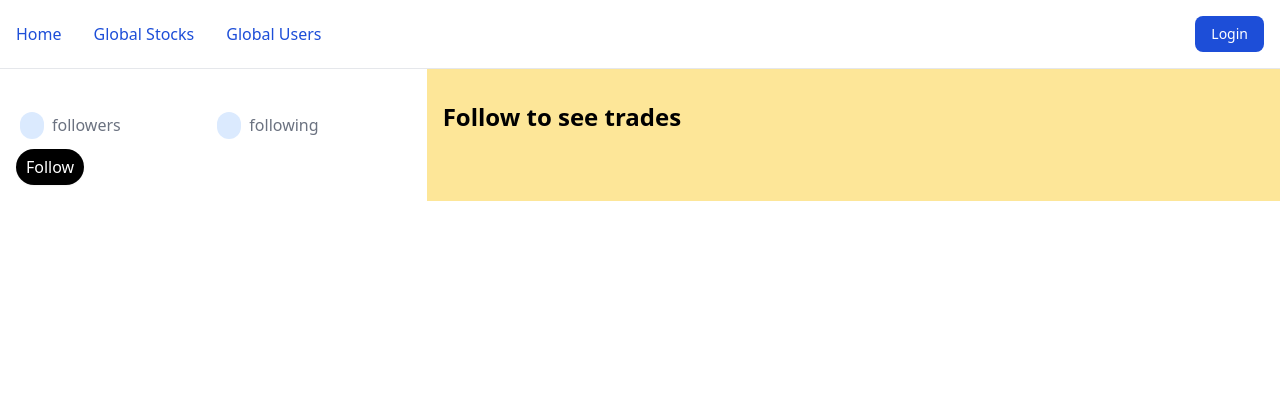
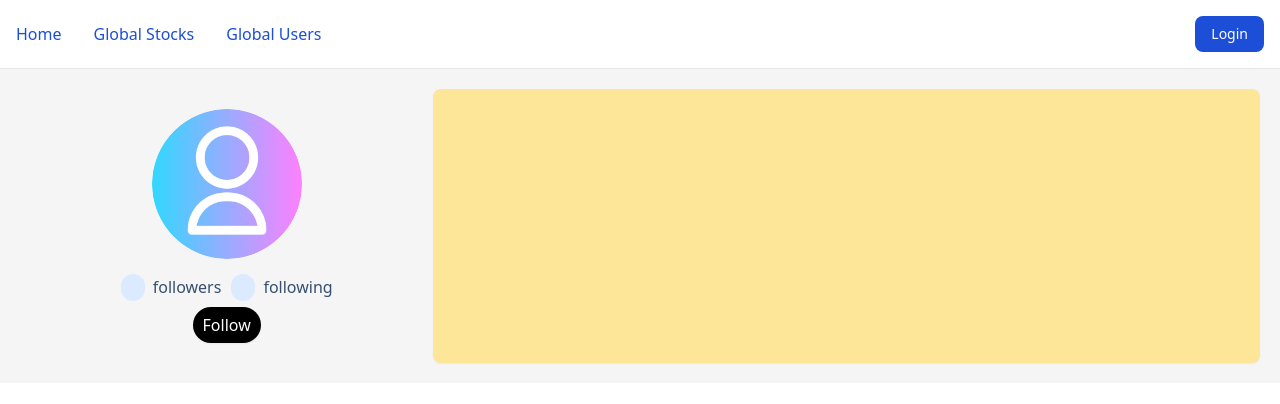
Before and after one commit to CS-407/Investogram-Frontend, a Next.js app: page /user/1 in a window 1280 px wide. Shown: the top 404 px of the page. Built offline with nearby package versions, Linux system fonts and the light colour scheme; no server answers.

Commit message:
added more styling

```diff
--- a/package.json
+++ b/package.json
@@ -15,6 +15,7 @@
     "@types/react": "18.0.27",
     "@types/react-dom": "18.0.10",
     "axios": "^1.3.5",
+    "chart.js": "^4.2.1",
     "eslint": "8.33.0",
     "eslint-config-next": "13.1.6",
     "next": "13.1.6",
--- a/src/app/page.tsx
+++ b/src/app/page.tsx
@@ -1,7 +1,9 @@
+
 import Image from 'next/image'
 import { Inter } from '@next/font/google'
 import styles from './page.module.css'
 import Header from './header'
+
 
 const inter = Inter({ subsets: ['latin'] })
 
@@ -9,6 +11,7 @@ export default function Home() {
   return (
     <main className={styles.main}>
       <div>Hello</div>
+
     </main>
   )
 }
--- a/src/app/profile/followers/page.tsx
+++ b/src/app/profile/followers/page.tsx
@@ -25,17 +25,22 @@ const Followers = () => {
 	}, []);
 
 	return (
+
+
 <>
-			<h1 className="text-2xl font-bold mt-4">Your Followers</h1>
-			<p>Number of followers: {followersList.length}</p>
-			<ul>
+<h1 className="text-2xl font-bold mt-4" style={{backgroundColor: "#FDE698", padding: "20px"}}>Your Followers</h1>
+<p className="text-lg mb-2" style={{color: "#364F6B", padding: "20px"}}>Number of followers: {followersList.length}</p>
+<ul className="list-none" style={{padding: "20px"}}>
 	{
 		followersList.map((usr) =>
-						<li id={usr._id}>{usr.username}</li>
+			<li id={usr._id} className="mb-2 p-2 bg-gray-100 rounded-lg shadow-sm">
+				{usr.username}
+			</li>
 		)
 	}
 </ul>
 </>
+
 	);
 };
 
--- a/src/app/profile/following/page.tsx
+++ b/src/app/profile/following/page.tsx
@@ -24,17 +24,19 @@ const Following = () => {
 	}, []); // Added an empty dependency array to ensure the useEffect hook is only executed once on component mount.
 
 	return (
-		<div>
-			<h1 className="text-2xl font-bold mt-4">Users You Follow</h1>
-			<p>Number of following: {followingList.length}</p>
-			<ul>
-				{
-					followingList.map((usr) =>
-						<li id={usr._id}>{usr.username}</li>
-					)
-				}
-			</ul>
-		</div>
+<>
+<h1 className="text-2xl font-bold mt-4" style={{backgroundColor: "#FDE698", padding: "20px"}}>Your Followers</h1>
+<p className="text-lg mb-2" style={{color: "#364F6B", padding: "20px"}}>Users You Follow: {followingList.length}</p>
+<ul className="list-none" style={{padding: "20px"}}>
+	{
+		followingList.map((usr) =>
+			<li id={usr._id} className="mb-2 p-2 bg-gray-100 rounded-lg shadow-sm">
+				{usr.username}
+			</li>
+		)
+	}
+</ul>
+</>
 	);
 };
 
--- a/src/app/profile/page.tsx
+++ b/src/app/profile/page.tsx
@@ -134,24 +134,25 @@ export default function profile() {
 						</div>
 					</div>
 					<div
-						className="flex-grow w-2/3 p-4"
+						className="flex-grow w-2/3 p-4 rounded-lg shadow-sm"
 						style={{ backgroundColor: "#FDE698" }}
 					>
 						<div>
-							{/* {state?.trades && <LossGainSection trades={state.trades} />} */}
+							{state?.trades && <LossGainSection trades={state.trades} />}
 						</div>
 					</div>
 				</div>
 			</main>
-			<div className="grid grid-cols-4 p-4">
-				<div className="col-span-3">
-					<p className="mb-4 font-extrabold leading-none tracking-tight text-gray-900 md:text-2xl lg:text-4xl dark:text-white">
+			<div className="grid grid-cols-4 p-4" style={{ backgroundColor: "#f5f5f5", padding: "20px" }}>
+				<div className="col-span-2" style={{ backgroundColor: "#f5f5f5", padding: "20px" }}>
+
+					<p className="mb-4 font-extrabold leading-none tracking-tight text-gray-900 md:text-2xl lg:text-4xl dark:text-black">
 						Trade History
 					</p>
 					{/* { state?.trades && <RecentTradesSection trades={state.trades} /> } */}
 				</div>
-				<div className="col-span-1">
-					<p className="mb-4 font-extrabold leading-none tracking-tight text-gray-900 md:text-2xl lg:text-4xl dark:text-white">
+				<div className="col-span-2" style={{ backgroundColor: "#f5f5f5", padding: "20px" }}>
+					<p className="mb-4 font-extrabold leading-none tracking-tight text-gray-900 md:text-2xl lg:text-4xl dark:text-black">
 						Value of Stocks Owned
 					</p>
 					{state?.stock_info && <StocksOwned stocks={state.stock_info} />}
--- a/src/app/user/[uid]/page.tsx
+++ b/src/app/user/[uid]/page.tsx
@@ -91,17 +91,46 @@ const User = () => {
 	};
 
 	return (
+
+
+		<div>
+			<main
+				className=""
+				style={{ backgroundColor: "#f5f5f5", padding: "20px" }}
+			>
 				<div className="flex flex-row">
-			<div className="flex-none w-1/3 p-4">
-				<h1 className="text-2xl font-bold mt-4">{user?.username}</h1>
+					<div
+						className="flex-none w-1/3 p-4 flex justify-center items-center flex-col"
+						style={{ backgroundColor: "#f5f5f5", padding: "20px" }}
+						>
+													<img
+							src={"/images/default_profile.jpg"}
+							alt={`${user?.username}'s avatar`}
+							className={"flex-center"}
+							style={{
+								borderRadius: "50%",
+								width: "150px",
+								height: "150px",
+								objectFit: "cover",
+							}}
+						/>
+						<h1
+							className="text-2xl font-bold mt-4"
+							style={{ color: "#364F6B" }}
+						>
+							{user?.username}
+						</h1>
 						<div className="flex flex-row">
-					<div className="text-gray-500 mt-2 w-1/2 p-1">
+							<div
+								className={`followers`}
+								style={{ marginRight: "10px", color: "#364F6B" }}
+							>
 								<p className="inline bg-blue-100 rounded-full px-3 py-1 text-sm font-semibold text-gray-700 mr-2 mb-2">
 									{user?.followers}
 								</p>{" "}
 								followers
 							</div>
-					<div className="text-gray-500 mt-2 w-1/2 p-1">
+							<div className="following" style={{ color: "#364F6B" }}>
 								<p className="inline bg-blue-100 rounded-full px-3 py-1 text-sm font-semibold text-gray-700 mr-2 mb-2">
 									{user?.following}
 								</p>{" "}
@@ -130,18 +159,21 @@ const User = () => {
 						</div>
 					</div>
 					<div
-				className="flex-grow w-2/3 p-4"
+						className="flex-grow w-2/3 p-4 rounded-lg shadow-sm"
 						style={{ backgroundColor: "#FDE698" }}
 					>
 						<div>
-					{following ? (
-						state?.trades && <LossGainSection trades={state.trades} />
-					) : (
-						<p className="text-2xl font-bold mt-4">Follow to see trades</p>
-					)}
+							{state?.trades && <LossGainSection trades={state.trades} />}
 						</div>
 					</div>
 				</div>
+			</main>
+		</div>
+
+
+
+
+
 	);
 };
 
--- /dev/null
+++ b/src/components/profile/homeProfileComponent.tsx
@@ -0,0 +1,71 @@
+import { useContext, useEffect, useState } from "react";
+import AuthContext from "@/context/AuthContext";
+import { TradeInfo } from "@/util/types";
+import axios from "axios";
+import { BASE_URL } from "@/util/globals";
+
+export default function homeProfileComponent() {
+  const { user } = useContext(AuthContext);
+  const [state, setState] = useState<TradeInfo>();
+
+  useEffect(() => {
+    axios
+      .get(`${BASE_URL}/api/user/trades/${user?._id}`, {
+        headers: {
+          Authorization: "Bearer " + localStorage.getItem("token"),
+        },
+      })
+      .then((res) => {
+        console.log("trades", res.data.trades);
+        console.log("stock_info", res.data.stock_info);
+        console.log("monetary_info", res.data.monetary_info);
+
+        setState({
+          trades: res.data.trades,
+          stock_info: res.data.stock_info,
+          monetary_info: res.data.monetary_info,
+        });
+      })
+      .catch((err) => {
+        if (err.response && err.response.data && err.response.data.msg) {
+          console.log(err.response.data.msg);
+        } else {
+          console.log("Trouble Contacting Server");
+        }
+      });
+  }, []);
+
+  return (
+    <div>
+      <main
+        className=""
+        style={{ backgroundColor: "#f5f5f5", padding: "20px" }}
+      >
+        <div className="flex flex-row">
+          <div
+            className="flex-none w-1/3 p-4 flex justify-center items-center flex-col"
+            style={{ backgroundColor: "#f5f5f5", padding: "20px" }}
+          >
+            <img
+              src={"/images/default_profile.jpg"}
+              alt={`${user?.username}'s avatar`}
+              className={"flex-center"}
+              style={{
+                borderRadius: "50%",
+                width: "150px",
+                height: "150px",
+                objectFit: "cover",
+              }}
+            />
+            <h1
+              className="text-2xl font-bold mt-4"
+              style={{ color: "#364F6B" }}
+            >
+              {user?.username}
+            </h1>
+          </div>
+        </div>
+      </main>
+    </div>
+  );
+}
--- a/src/components/profile/lossGainSection.tsx
+++ b/src/components/profile/lossGainSection.tsx
@@ -44,9 +44,9 @@ export default function LossGainSection(props: React.PropsWithChildren<{ trades:
 	if (trades.length > 0) {
 		return (
 			<div className="flex">
-				<div className="flex-col px-1">
+				<div className="flex-col px-1" style={{padding: "20px"}}>
 					<div className="font-semibold text-lg">Total Revenue:</div>
-					<p className="text-sm">How much stock has been sold on the app.</p>
+					<p className="text-sm">How much stock has been sold on the app</p>
 					<div className="">
 						<div className="text-2xl font-semibold text-green-500">
 							${totalRevenue()[0]}
@@ -56,21 +56,10 @@ export default function LossGainSection(props: React.PropsWithChildren<{ trades:
 						</div>
 					</div>
 				</div>
-				<div className="flex-col px-1">
-					<div className="font-semibold text-lg">Total Loss:</div>
-					<p className="text-sm">How much stock has been bought on the app.</p>
-					<div className="">
-						<div className="text-2xl font-semibold text-red-500">
-							${totalLoss()[0]}
-						</div>
-						<div className="text-sm font-semibold text-red-500">
-							on {totalLoss()[1]} trades
-						</div>
-					</div>
-				</div>
+				<div className="flex-row" style={{padding: "20px"}}>
 				<div className="flex-col px-1">
 					<div className="font-semibold text-lg">Total Profit:</div>
-					<p className="text-sm">Revenue - losses.</p>
+					<p className="text-sm">Revenue - losses</p>
 					<div
 						className={`text-2xl font-semibold ${
 							profit >= 0 ? "text-green-500" : "text-red-500"
@@ -86,6 +75,20 @@ export default function LossGainSection(props: React.PropsWithChildren<{ trades:
 						on {trades.length} trades
 					</div>
 				</div>
+				<div className="flex-col px-1">
+					<div className="font-semibold text-lg">Total Loss:</div>
+					<p className="text-sm">How much stock has been bought on the app</p>
+					<div className="">
+						<div className="text-2xl font-semibold text-red-500">
+							${totalLoss()[0]}
+						</div>
+						<div className="text-sm font-semibold text-red-500">
+							on {totalLoss()[1]} trades
+						</div>
+					</div>
+				</div>
+
+				</div>
 			</div>
 		);
 	} else {
--- a/src/components/profile/stocksOwned.tsx
+++ b/src/components/profile/stocksOwned.tsx
@@ -16,6 +16,9 @@ const StocksOwned = (
 
 	return (
 		<div className="flex flex-col m-3">
+			<div className="max-w-sm overflow-hidden mb-2 p-2">
+				Total value of all stocks: <p className="inline bg-blue-50 px-2 py-1 text-sm font-bold text-gray-700 mr-2 mb-2">${totalValue()}</p>
+			</div>
 			{stocks.map((stock) => {
 				return (
 					<div
@@ -29,9 +32,7 @@ const StocksOwned = (
 					</div>
 				);
 			})}
-			<div className="max-w-sm overflow-hidden mb-2 p-2">
-				Total value of all stocks: <p className="inline bg-blue-50 px-2 py-1 text-sm font-bold text-gray-700 mr-2 mb-2">${totalValue()}</p>
-			</div>
+
 		</div>
 	);
 };
```
Also changed, not shown: 1 other file (tests, documents, lock files or other folders). Lines whose indentation alone changed are shown as unchanged.
